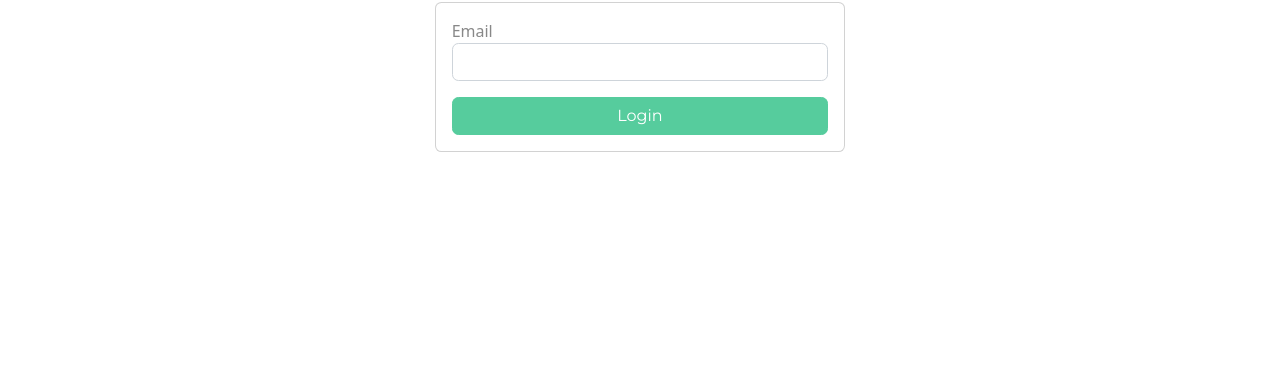
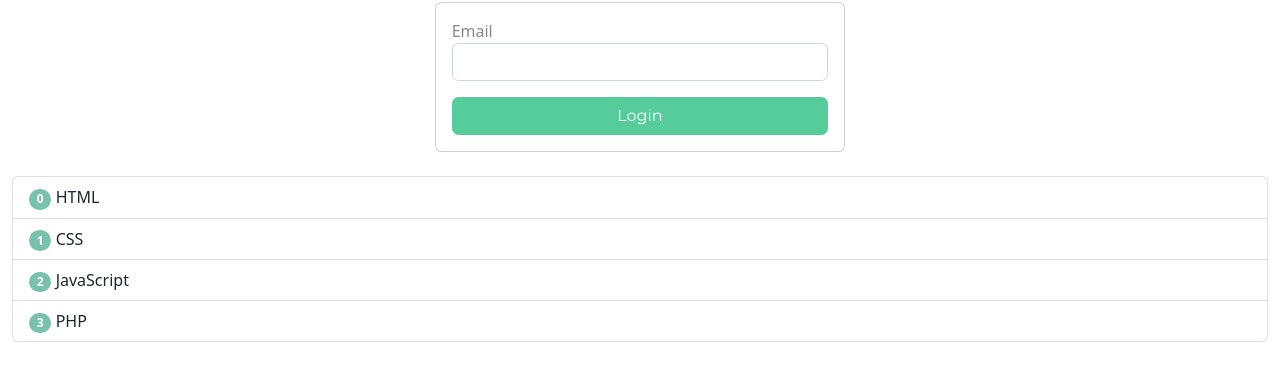
Before and after one commit to jonathancruzdev/AplicacionesVue, a plain HTML site: page Clase_04/index.html in a window 1280 px wide. Shown: the part 100-480 px from the top of the page. Drawn offline with nearby package versions, Linux system fonts and the light colour scheme.

```diff
--- a/Clase_04/app.js
+++ b/Clase_04/app.js
@@ -3,7 +3,8 @@ const app = new Vue({
     data: {
         email: '',
         pass: '',
-        error: false
+        error: false,
+        lenguajes: ['HTML', 'CSS', 'JavaScript', 'PHP']
     },
     methods: {
         login: function(){
--- a/Clase_04/index.html
+++ b/Clase_04/index.html
@@ -39,6 +39,15 @@
             <div class="col-md-4"></div>
 
         </div>
+
+        <div class="row">
+            <ul class="list-group p-4">
+                <li v-for="(lenguaje, index) in lenguajes" v-bind:key="index" class="list-group-item">
+                    <span v-text="index" class="badge bg-primary rounded-pill">
+                    </span> <span v-text="lenguaje"></span>
+                </li>
+            </ul>
+        </div>
     </main>
     <script src="https://cdn.jsdelivr.net/npm/vue@2.5.16/dist/vue.js"></script>
     <script src="app.js"></script>
```
